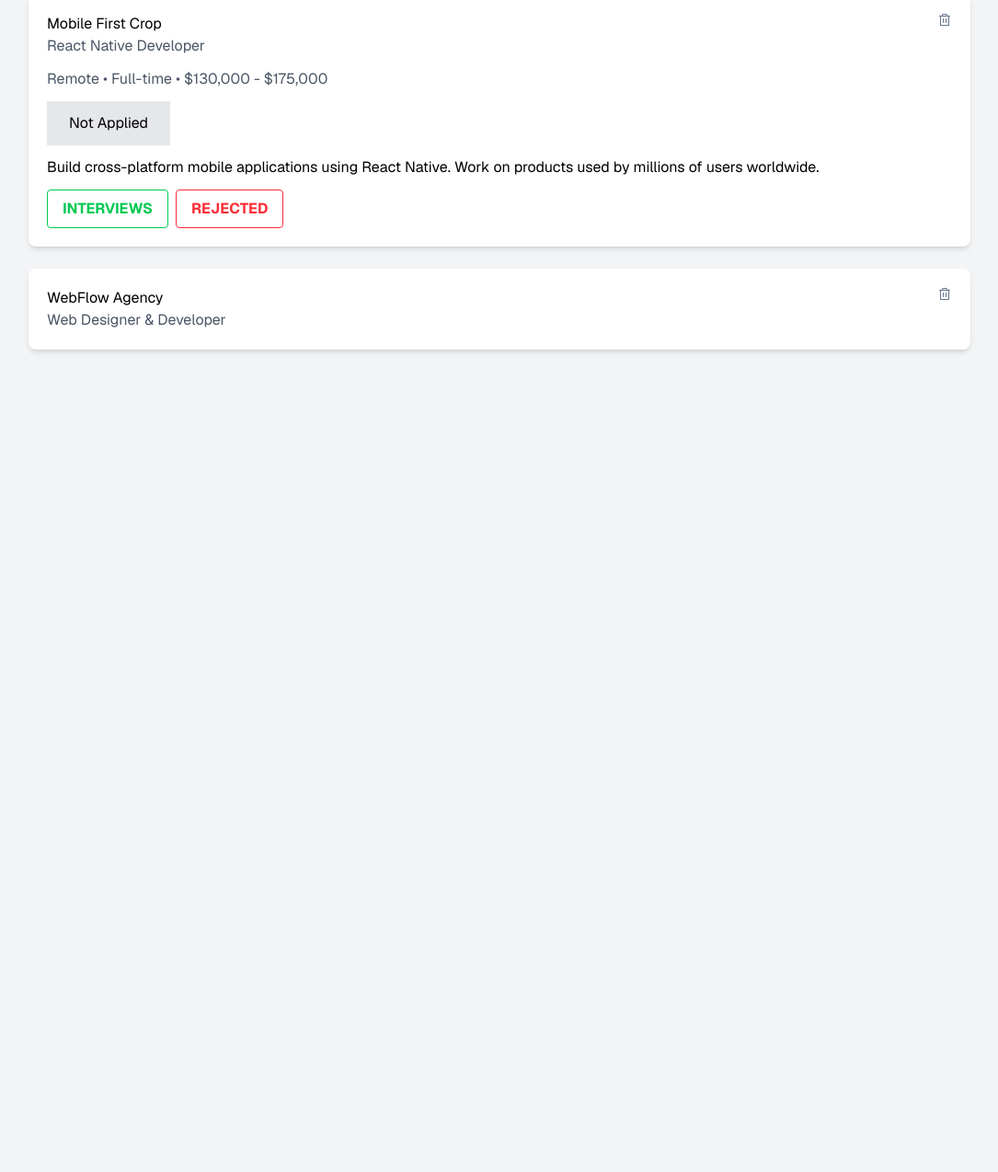
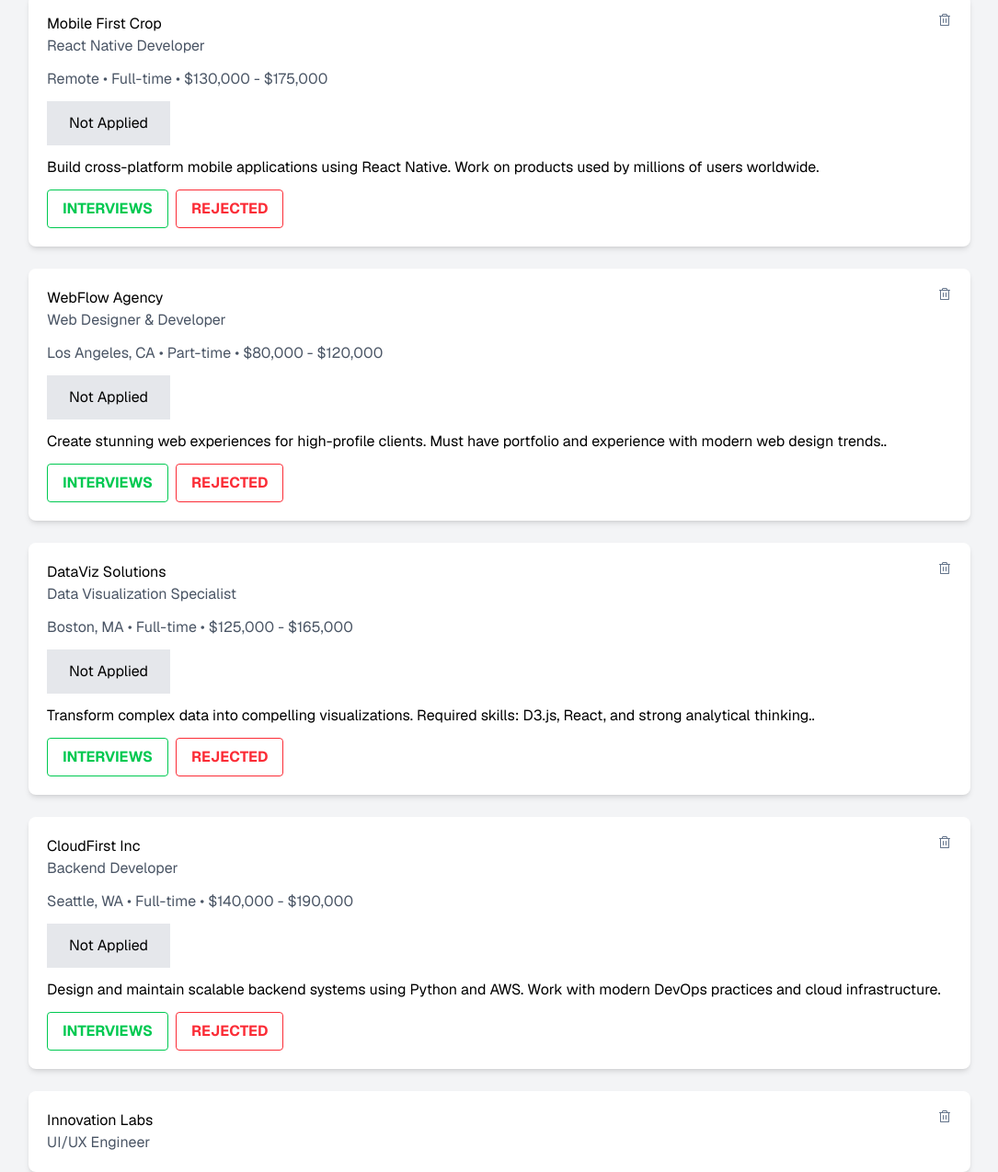
Before and after one commit to Sahariar-Islam-Shadin/my-4th-assingment, a plain HTML site: page index.html in a window 1280 px wide. Shown: the part 327-1601 px from the top of the page at 92% size, without its empty margins (97-1182 px from the left). Before the commit the page ends 800 px from the top, so only its background shows below. Drawn offline with nearby package versions, Linux system fonts and the light colour scheme.

Commit message:
third commit

```diff
--- a/index.html
+++ b/index.html
@@ -114,3 +114,78 @@
                     </div>
 
                 </div>
+
+                <p class="text-gray-600 jobmean">Los Angeles, CA • Part-time • $80,000 - $120,000</p>
+                <button class="px-6 status py-3 bg-gray-200">Not Applied</button>
+                <p class="jobThing">Create stunning web experiences for high-profile clients. Must have portfolio and
+                    experience with
+                    modern web design trends..</p>
+                <div class="flex gap-2">
+                    <button
+                        class="btn-interview px-4 py-2 border border-green-500 text-green-500 font-bold rounded">INTERVIEWS</button>
+                    <button
+                        class="btn-rejected px-4 py-2 border border-red-500 text-red-500 font-bold rounded">REJECTED</button>
+                </div>
+            </div>
+
+            <!-- card-03 -->
+            <div data-id='3' class="bg-white card p-5 rounded-lg shadow-md space-y-3">
+                <div class="flex justify-between">
+                    <div>
+                        <h3 class="jobName">DataViz Solutions</h3>
+                        <p class="jobTitle text-gray-600">Data Visualization Specialist</p>
+                    </div>
+                    <div>
+                        <img class="btn-delete" src="Trash.png" alt="">
+                    </div>
+
+                </div>
+                <p class="text-gray-600 jobmean">Boston, MA • Full-time • $125,000 - $165,000</p>
+                <button class="px-6 status py-3 bg-gray-200">Not Applied</button>
+                <p class="jobThing">Transform complex data into compelling visualizations. Required skills: D3.js,
+                    React, and strong
+                    analytical thinking..</p>
+                <div class="flex gap-2">
+                    <button
+                        class="btn-interview px-4 py-2 border border-green-500 text-green-500 font-bold rounded">INTERVIEWS</button>
+                    <button
+                        class="btn-rejected px-4 py-2 border border-red-500 text-red-500 font-bold rounded">REJECTED</button>
+                </div>
+            </div>
+            <!-- card-04 -->
+            <div data-id='4' class="bg-white p-5 rounded-lg card shadow-md space-y-3">
+                <div class="flex justify-between">
+                    <div>
+                        <h3 class="jobName">CloudFirst Inc</h3>
+                        <p class="jobTitle text-gray-600">Backend Developer</p>
+                    </div>
+                    <div>
+                        <img class="btn-delete" src="Trash.png" alt="">
+                    </div>
+
+                </div>
+                <p class="text-gray-600 jobmean">Seattle, WA • Full-time • $140,000 - $190,000</p>
+                <button class="px-6 status py-3 bg-gray-200">Not Applied</button>
+                <p class="jobThing">Design and maintain scalable backend systems using Python and AWS. Work with modern
+                    DevOps practices
+                    and cloud infrastructure.</p>
+                <div class="flex gap-2">
+                    <button
+                        class="btn-interview px-4 py-2 border border-green-500 text-green-500 font-bold rounded">INTERVIEWS</button>
+                    <button
+                        class="btn-rejected px-4 py-2 border border-red-500 text-red-500 font-bold rounded">REJECTED</button>
+                </div>
+            </div>
+
+            <!-- card-05 -->
+            <div data-id='5' class="bg-white p-5 rounded-lg card shadow-md space-y-3">
+                <div class="flex justify-between">
+                    <div>
+                        <h3 class="jobName">Innovation Labs</h3>
+                        <p class="jobTitle text-gray-600">UI/UX Engineer</p>
+                    </div>
+                    <div>
+                        <img class="btn-delete" src="Trash.png" alt="">
+                    </div>
+
+                </div>
```
Also changed, not shown: style.css (+83 -0 lines).
